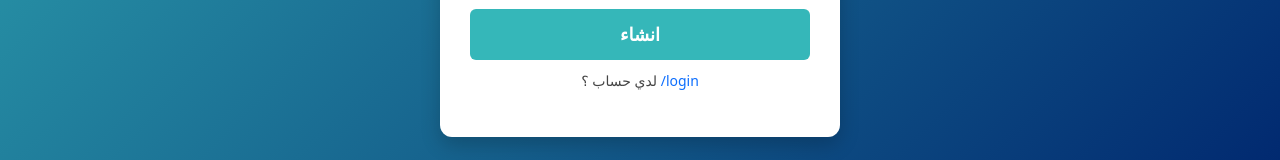
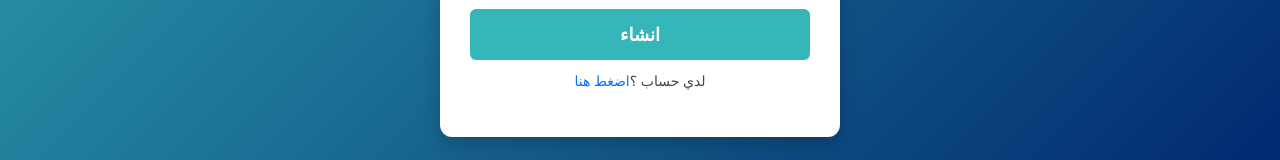
Before and after one commit to Eng-OsamaMansour/MentalHealthChatbot-AI-, a React (Create React App) app in the folder Web Design/Front-Emocare/: page /signup in a window 1280 px wide. Shown: the part 633-793 px from the top of the page. Built offline with nearby package versions, Linux system fonts and the light colour scheme.

Commit message:
Update SignUp.jsx

```diff
--- a/Web Design/Front-Emocare/src/components/SignUp.jsx
+++ b/Web Design/Front-Emocare/src/components/SignUp.jsx
@@ -95,7 +95,10 @@ const SignForm = ({ title, buttonText, onSubmit, linkText, linkTo, linkAction })
                     <button className="sign-button" type="submit">{buttonText}</button>
                 </form>
                 <p className="sign-p">
-                    {linkText} <a href={linkTo} onClick={(e) => { e.preventDefault(); if (linkAction) linkAction(); }}>{linkTo}</a>
+                    {linkText}
+                    <a href={linkTo} onClick={(e) => { e.preventDefault(); if (linkAction) linkAction(); }}>
+                        اضغط هنا
+                    </a>
                 </p>
             </div>
         </div>
```
